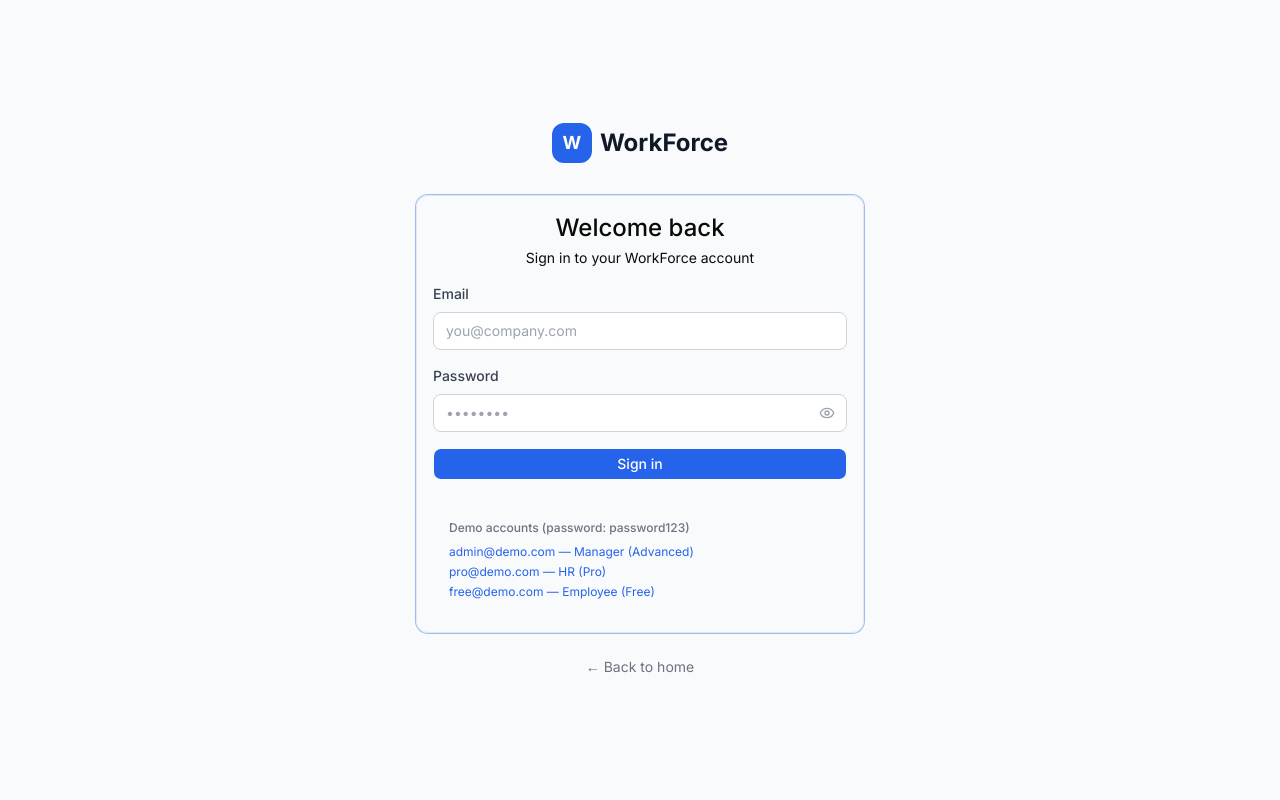
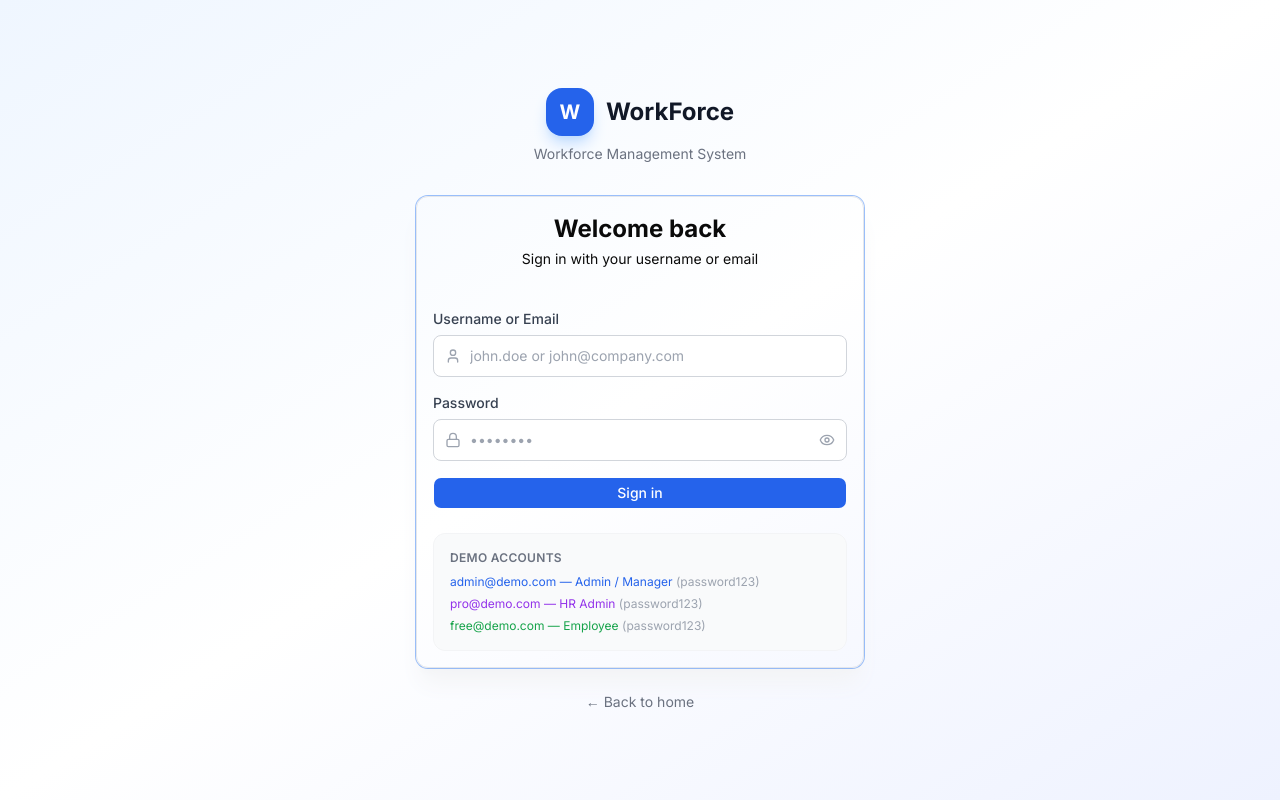
Before and after one commit to carltonqu/workforce-app, a Next.js app: page /login in a window 1280 px wide. Built offline with nearby package versions, Linux system fonts and the light colour scheme.

Commit message:
feat: admin sets username+password for employees, login accepts username or email

```diff
--- a/src/app/api/admin/employees/[id]/create-account/route.ts
+++ b/src/app/api/admin/employees/[id]/create-account/route.ts
@@ -25,14 +25,37 @@ export async function POST(req: NextRequest, { params }: { params: { id: string
   const emp = empRes.rows[0] as any;
 
   const body = await req.json();
-  const { password } = body;
-  if (!password || password.length < 6) return NextResponse.json({ error: "Password must be at least 6 characters" }, { status: 400 });
+  const { username, password } = body;
 
+  if (!username || username.trim().length < 3) {
+    return NextResponse.json({ error: "Username must be at least 3 characters" }, { status: 400 });
+  }
+  if (!password || password.length < 6) {
+    return NextResponse.json({ error: "Password must be at least 6 characters" }, { status: 400 });
+  }
+
+  // Validate username: only letters, numbers, dots, underscores
+  if (!/^[a-zA-Z0-9._]+$/.test(username.trim())) {
+    return NextResponse.json({ error: "Username can only contain letters, numbers, dots, and underscores" }, { status: 400 });
+  }
+
+  // Check if account already exists for this employee
   const existingByLinked = await db.execute({ sql: "SELECT id FROM User WHERE linkedEmployeeId=?", args: [params.id] });
-  if (existingByLinked.rows.length) return NextResponse.json({ error: "Account already exists for this employee" }, { status: 409 });
+  if (existingByLinked.rows.length) {
+    return NextResponse.json({ error: "Account already exists for this employee" }, { status: 409 });
+  }
 
+  // Check username not taken
+  const existingByUsername = await db.execute({ sql: "SELECT id FROM User WHERE username=?", args: [username.trim().toLowerCase()] });
+  if (existingByUsername.rows.length) {
+    return NextResponse.json({ error: "Username is already taken" }, { status: 409 });
+  }
+
+  // Check email not taken
   const existingByEmail = await prisma.user.findUnique({ where: { email: emp.email as string } });
-  if (existingByEmail) return NextResponse.json({ error: "An account with this email already exists" }, { status: 409 });
+  if (existingByEmail) {
+    return NextResponse.json({ error: "An account with this email already exists" }, { status: 409 });
+  }
 
   const hashedPassword = await bcrypt.hash(password, 10);
 
@@ -47,8 +70,17 @@ export async function POST(req: NextRequest, { params }: { params: { id: string
     },
   });
 
+  // Store username and link employee profile
+  await db.execute({
+    sql: "UPDATE User SET linkedEmployeeId=?, username=? WHERE id=?",
+    args: [params.id, username.trim().toLowerCase(), newUser.id],
+  });
   await db.execute({ sql: "UPDATE Employee SET orgId=? WHERE id=?", args: [adminUser.orgId || null, params.id] });
-  await db.execute({ sql: "UPDATE User SET linkedEmployeeId=? WHERE id=?", args: [params.id, newUser.id] });
 
-  return NextResponse.json({ success: true, userId: newUser.id, email: emp.email });
+  return NextResponse.json({
+    success: true,
+    userId: newUser.id,
+    username: username.trim().toLowerCase(),
+    email: emp.email,
+  });
 }
--- a/src/app/employees/employees-client.tsx
+++ b/src/app/employees/employees-client.tsx
@@ -440,15 +440,19 @@ function CreateAccountModal({
 }: {
   emp: Employee;
   onClose: () => void;
-  onSuccess: (empId: string) => void;
+  onSuccess: (empId: string, username: string) => void;
 }) {
+  const [username, setUsername] = useState("");
   const [password, setPassword] = useState("");
   const [confirmPassword, setConfirmPassword] = useState("");
   const [saving, setSaving] = useState(false);
   const [error, setError] = useState("");
+  const [created, setCreated] = useState<{ username: string; email: string } | null>(null);
 
   async function handleCreate() {
     setError("");
+    if (!username.trim() || username.trim().length < 3) { setError("Username must be at least 3 characters"); return; }
+    if (!/^[a-zA-Z0-9._]+$/.test(username.trim())) { setError("Username can only contain letters, numbers, dots, and underscores"); return; }
     if (password.length < 6) { setError("Password must be at least 6 characters"); return; }
     if (password !== confirmPassword) { setError("Passwords do not match"); return; }
     setSaving(true);
@@ -456,12 +460,47 @@ function CreateAccountModal({
       const res = await fetch(`/api/admin/employees/${emp.id}/create-account`, {
         method: "POST",
         headers: { "Content-Type": "application/json" },
-        body: JSON.stringify({ password }),
+        body: JSON.stringify({ username: username.trim().toLowerCase(), password }),
       });
       const data = await res.json();
       if (!res.ok) { setError(data.error || "Failed to create account"); return; }
-      onSuccess(emp.id);
+      setCreated({ username: data.username, email: data.email });
+      onSuccess(emp.id, data.username);
     } finally { setSaving(false); }
+  }
+
+  if (created) {
+    return (
+      <Modal title="Account Created!" onClose={onClose}
+        footer={<div className="flex justify-end"><Button onClick={onClose} className="bg-blue-600 hover:bg-blue-700 text-white">Done</Button></div>}
+      >
+        <div className="space-y-4 text-center py-2">
+          <div className="w-14 h-14 bg-green-100 dark:bg-green-900/30 rounded-full flex items-center justify-center mx-auto">
+            <CheckCircle2 className="w-7 h-7 text-green-600" />
+          </div>
+          <div>
+            <p className="font-semibold text-gray-900 dark:text-white text-lg">{emp.fullName}</p>
+            <p className="text-sm text-gray-500 mt-1">Login account has been created</p>
+          </div>
+          <div className="bg-blue-50 dark:bg-blue-900/20 border border-blue-200 dark:border-blue-800 rounded-xl p-4 text-left space-y-2">
+            <p className="text-xs font-semibold text-blue-700 dark:text-blue-300 uppercase tracking-wide">Login Credentials</p>
+            <div className="flex justify-between text-sm">
+              <span className="text-gray-500">Username</span>
+              <span className="font-mono font-semibold text-gray-900 dark:text-white">{created.username}</span>
+            </div>
+            <div className="flex justify-between text-sm">
+              <span className="text-gray-500">Email</span>
+              <span className="font-medium text-gray-900 dark:text-white">{created.email}</span>
+            </div>
+            <div className="flex justify-between text-sm">
+              <span className="text-gray-500">Password</span>
+              <span className="font-mono text-gray-900 dark:text-white">••••••••</span>
+            </div>
+          </div>
+          <p className="text-xs text-gray-400">Share these credentials with the employee so they can log in.</p>
+        </div>
+      </Modal>
+    );
   }
 
   return (
@@ -469,7 +508,7 @@ function CreateAccountModal({
       footer={
         <div className="flex justify-end gap-3">
           <Button variant="outline" onClick={onClose}>Cancel</Button>
-          <Button onClick={handleCreate} disabled={saving || !password || !confirmPassword}
+          <Button onClick={handleCreate} disabled={saving || !username || !password || !confirmPassword}
             className="bg-blue-600 hover:bg-blue-700 text-white">
             {saving ? <><Loader2 className="w-4 h-4 mr-2 animate-spin" />Creating...</> : "Create Account"}
           </Button>
@@ -477,25 +516,47 @@ function CreateAccountModal({
       }
     >
       <div className="space-y-4">
-        <div className="bg-gray-50 dark:bg-gray-800/50 rounded-lg p-3">
-          <p className="text-xs text-gray-500 dark:text-gray-400 mb-0.5">Employee</p>
-          <p className="font-medium text-gray-900 dark:text-white">{emp.fullName}</p>
-          <p className="text-sm text-gray-500">{emp.email}</p>
+        {/* Employee info */}
+        <div className="bg-gray-50 dark:bg-gray-800/50 rounded-lg p-3 flex items-center gap-3">
+          <div className="w-10 h-10 rounded-full bg-blue-100 dark:bg-blue-900/30 flex items-center justify-center flex-shrink-0">
+            <User className="w-5 h-5 text-blue-600" />
+          </div>
+          <div>
+            <p className="font-medium text-gray-900 dark:text-white text-sm">{emp.fullName}</p>
+            <p className="text-xs text-gray-500">{emp.email}</p>
+          </div>
         </div>
-        <Field label="Password (min. 6 characters)" required>
-          <FInput type="password" placeholder="••••••••" value={password}
+
+        <Field label="Username" required>
+          <FInput
+            placeholder="e.g. juan.delacruz or jdelacruz"
+            value={username}
+            onChange={(e) => setUsername(e.target.value.toLowerCase().replace(/[^a-z0-9._]/g, ""))}
+          />
+          <p className="text-xs text-gray-400 mt-0.5">Letters, numbers, dots, underscores only. Employee will use this to log in.</p>
+        </Field>
+
+        <Field label="Password" required>
+          <FInput type="password" placeholder="Min. 6 characters" value={password}
             onChange={(e) => setPassword(e.target.value)} />
         </Field>
+
         <Field label="Confirm Password" required>
-          <FInput type="password" placeholder="••••••••" value={confirmPassword}
+          <FInput type="password" placeholder="Re-enter password" value={confirmPassword}
             onChange={(e) => setConfirmPassword(e.target.value)} />
         </Field>
+
         {error && (
           <div className="flex items-center gap-2 text-sm text-red-600 bg-red-50 dark:bg-red-900/20 border border-red-200 dark:border-red-800 rounded-lg p-3">
-            <AlertCircle className="w-4 h-4 flex-shrink-0" />
-            {error}
+            <AlertCircle className="w-4 h-4 flex-shrink-0" />{error}
           </div>
         )}
+
+        <div className="bg-amber-50 dark:bg-amber-900/20 border border-amber-200 dark:border-amber-800 rounded-lg p-3">
+          <p className="text-xs text-amber-700 dark:text-amber-300">
+            💡 The employee will log in at <strong>/login</strong> using their <strong>username</strong> or email and this password.
+          </p>
+        </div>
       </div>
     </Modal>
   );
@@ -825,10 +886,9 @@ export function EmployeesClient({ user }: { user: any }) {
         <CreateAccountModal
           emp={accountModal.emp}
           onClose={() => setAccountModal(null)}
-          onSuccess={(empId) => {
+          onSuccess={(empId, _username) => {
             setAccountedIds(prev => { const s = new Set(Array.from(prev)); s.add(empId); return s; });
-            setAccountModal(null);
-            showToast("success", "Login account created successfully");
+            // Modal shows success state itself before closing
           }}
         />
       )}
--- a/src/app/login/page.tsx
+++ b/src/app/login/page.tsx
@@ -4,7 +4,7 @@ import { useState, Suspense } from "react";
 import { signIn } from "next-auth/react";
 import { useRouter, useSearchParams } from "next/navigation";
 import Link from "next/link";
-import { Loader2, Eye, EyeOff } from "lucide-react";
+import { Loader2, Eye, EyeOff, User, Lock } from "lucide-react";
 import { Button } from "@/components/ui/button";
 import {
   Card,
@@ -16,7 +16,6 @@ import {
 import { toast } from "sonner";
 
 function LoginForm() {
-  const router = useRouter();
   const searchParams = useSearchParams();
   const redirect = searchParams.get("redirect") || "/dashboard";
 
@@ -38,113 +37,110 @@ function LoginForm() {
     setLoading(false);
 
     if (!result || result.error) {
-      toast.error("Invalid email or password.");
+      toast.error("Invalid username/email or password.");
       return;
     }
 
-    // Force hard navigation to ensure session is picked up
     window.location.href = result.url ?? redirect;
   }
 
   return (
-    <div className="min-h-screen bg-gray-50 dark:bg-gray-950 flex items-center justify-center p-4">
+    <div className="min-h-screen bg-gradient-to-br from-blue-50 via-white to-indigo-50 dark:from-gray-950 dark:via-gray-900 dark:to-gray-950 flex items-center justify-center p-4">
       <div className="w-full max-w-md">
+        {/* Logo */}
         <div className="text-center mb-8">
-          <Link href="/" className="inline-flex items-center gap-2">
-            <div className="w-10 h-10 bg-blue-600 rounded-xl flex items-center justify-center">
-              <span className="text-white font-bold text-lg">W</span>
+          <Link href="/" className="inline-flex items-center gap-3">
+            <div className="w-12 h-12 bg-blue-600 rounded-2xl flex items-center justify-center shadow-lg shadow-blue-200">
+              <span className="text-white font-bold text-xl">W</span>
             </div>
-            <span className="font-bold text-2xl text-gray-900 dark:text-white">
-              WorkForce
-            </span>
+            <span className="font-bold text-2xl text-gray-900 dark:text-white">WorkForce</span>
           </Link>
+          <p className="text-gray-500 dark:text-gray-400 text-sm mt-2">Workforce Management System</p>
         </div>
 
-        <Card className="border border-gray-200 dark:border-gray-800">
-          <CardHeader className="text-center">
-            <CardTitle className="text-2xl">Welcome back</CardTitle>
-            <CardDescription>Sign in to your WorkForce account</CardDescription>
+        <Card className="border border-gray-200 dark:border-gray-800 shadow-xl shadow-gray-100 dark:shadow-none">
+          <CardHeader className="text-center pb-2">
+            <CardTitle className="text-2xl font-bold">Welcome back</CardTitle>
+            <CardDescription className="text-sm">Sign in with your username or email</CardDescription>
           </CardHeader>
-          <CardContent>
+          <CardContent className="pt-4">
             <form onSubmit={handleSubmit} className="space-y-4">
-              <div className="space-y-2">
+              {/* Username / Email */}
+              <div className="space-y-1.5">
                 <label className="text-sm font-medium text-gray-700 dark:text-gray-300">
-                  Email
+                  Username or Email
                 </label>
-                <input
-                  type="email"
-                  required
-                  value={form.email}
-                  onChange={(e) => setForm({ ...form, email: e.target.value })}
-                  placeholder="you@company.com"
-                  className="w-full px-3 py-2 border border-gray-300 dark:border-gray-700 rounded-lg bg-white dark:bg-gray-800 text-gray-900 dark:text-white placeholder-gray-400 focus:outline-none focus:ring-2 focus:ring-blue-500 focus:border-transparent text-sm"
-                />
+                <div className="relative">
+                  <User className="absolute left-3 top-1/2 -translate-y-1/2 w-4 h-4 text-gray-400" />
+                  <input
+                    type="text"
+                    required
+                    autoComplete="username"
+                    value={form.email}
+                    onChange={(e) => setForm({ ...form, email: e.target.value })}
+                    placeholder="john.doe or john@company.com"
+                    className="w-full pl-9 pr-4 py-2.5 border border-gray-300 dark:border-gray-700 rounded-lg bg-white dark:bg-gray-800 text-gray-900 dark:text-white placeholder-gray-400 focus:outline-none focus:ring-2 focus:ring-blue-500 focus:border-transparent text-sm transition"
+                  />
+                </div>
               </div>
 
-              <div className="space-y-2">
+              {/* Password */}
+              <div className="space-y-1.5">
                 <label className="text-sm font-medium text-gray-700 dark:text-gray-300">
                   Password
                 </label>
                 <div className="relative">
+                  <Lock className="absolute left-3 top-1/2 -translate-y-1/2 w-4 h-4 text-gray-400" />
                   <input
                     type={showPassword ? "text" : "password"}
                     required
+                    autoComplete="current-password"
                     value={form.password}
-                    onChange={(e) =>
-                      setForm({ ...form, password: e.target.value })
-                    }
+                    onChange={(e) => setForm({ ...form, password: e.target.value })}
                     placeholder="••••••••"
-                    className="w-full px-3 py-2 pr-10 border border-gray-300 dark:border-gray-700 rounded-lg bg-white dark:bg-gray-800 text-gray-900 dark:text-white placeholder-gray-400 focus:outline-none focus:ring-2 focus:ring-blue-500 focus:border-transparent text-sm"
+                    className="w-full pl-9 pr-10 py-2.5 border border-gray-300 dark:border-gray-700 rounded-lg bg-white dark:bg-gray-800 text-gray-900 dark:text-white placeholder-gray-400 focus:outline-none focus:ring-2 focus:ring-blue-500 focus:border-transparent text-sm transition"
                   />
                   <button
                     type="button"
                     onClick={() => setShowPassword(!showPassword)}
-                    className="absolute right-3 top-1/2 -translate-y-1/2 text-gray-400 hover:text-gray-600"
+                    className="absolute right-3 top-1/2 -translate-y-1/2 text-gray-400 hover:text-gray-600 transition"
                   >
-                    {showPassword ? (
-                      <EyeOff className="w-4 h-4" />
-                    ) : (
-                      <Eye className="w-4 h-4" />
-                    )}
+                    {showPassword ? <EyeOff className="w-4 h-4" /> : <Eye className="w-4 h-4" />}
                   </button>
                 </div>
               </div>
 
               <Button
                 type="submit"
-                className="w-full bg-blue-600 hover:bg-blue-700 text-white"
+                className="w-full bg-blue-600 hover:bg-blue-700 text-white py-2.5 mt-2"
                 disabled={loading}
               >
                 {loading ? (
-                  <>
-                    <Loader2 className="w-4 h-4 mr-2 animate-spin" />
-                    Signing in...
-                  </>
+                  <><Loader2 className="w-4 h-4 mr-2 animate-spin" />Signing in...</>
                 ) : (
                   "Sign in"
                 )}
               </Button>
             </form>
 
-            <div className="mt-6 p-4 bg-gray-50 dark:bg-gray-800 rounded-lg">
-              <p className="text-xs font-medium text-gray-500 dark:text-gray-400 mb-2">
-                Demo accounts (password: password123)
+            {/* Demo accounts */}
+            <div className="mt-6 p-4 bg-gray-50 dark:bg-gray-800/60 rounded-xl border border-gray-100 dark:border-gray-700">
+              <p className="text-xs font-semibold text-gray-500 dark:text-gray-400 mb-2 uppercase tracking-wide">
+                Demo Accounts
               </p>
-              <div className="space-y-1">
+              <div className="space-y-1.5">
                 {[
-                  { email: "admin@demo.com", label: "Manager (Advanced)" },
-                  { email: "pro@demo.com", label: "HR (Pro)" },
-                  { email: "free@demo.com", label: "Employee (Free)" },
+                  { email: "admin@demo.com", label: "Admin / Manager", color: "text-blue-600 dark:text-blue-400" },
+                  { email: "pro@demo.com", label: "HR Admin", color: "text-purple-600 dark:text-purple-400" },
+                  { email: "free@demo.com", label: "Employee", color: "text-green-600 dark:text-green-400" },
                 ].map((acc) => (
                   <button
                     key={acc.email}
                     type="button"
-                    onClick={() =>
-                      setForm({ email: acc.email, password: "password123" })
-                    }
-                    className="block w-full text-left text-xs text-blue-600 dark:text-blue-400 hover:underline"
+                    onClick={() => setForm({ email: acc.email, password: "password123" })}
+                    className={`block w-full text-left text-xs ${acc.color} hover:underline`}
                   >
-                    {acc.email} — {acc.label}
+                    {acc.email} — {acc.label} <span className="text-gray-400">(password123)</span>
                   </button>
                 ))}
               </div>
@@ -153,7 +149,7 @@ function LoginForm() {
         </Card>
 
         <p className="text-center text-sm text-gray-500 dark:text-gray-400 mt-6">
-          <Link href="/" className="hover:text-blue-600 dark:hover:text-blue-400">
+          <Link href="/" className="hover:text-blue-600 dark:hover:text-blue-400 transition">
             ← Back to home
           </Link>
         </p>
@@ -164,7 +160,11 @@ function LoginForm() {
 
 export default function LoginPage() {
   return (
-    <Suspense fallback={<div className="min-h-screen bg-gray-50 dark:bg-gray-950 flex items-center justify-center"><Loader2 className="w-8 h-8 animate-spin text-blue-600" /></div>}>
+    <Suspense fallback={
+      <div className="min-h-screen bg-gray-50 dark:bg-gray-950 flex items-center justify-center">
+        <Loader2 className="w-8 h-8 animate-spin text-blue-600" />
+      </div>
+    }>
       <LoginForm />
     </Suspense>
   );
--- a/src/lib/auth.ts
+++ b/src/lib/auth.ts
@@ -2,6 +2,14 @@ import NextAuth from "next-auth";
 import Credentials from "next-auth/providers/credentials";
 import bcrypt from "bcryptjs";
 import { prisma } from "@/lib/prisma";
+import { createClient } from "@libsql/client";
+
+function getDb() {
+  return createClient({
+    url: (process.env.DATABASE_URL ?? "").replace("libsql://", "https://"),
+    authToken: process.env.DATABASE_AUTH_TOKEN,
+  });
+}
 
 export const { handlers, signIn, signOut, auth } = NextAuth({
   trustHost: true,
@@ -10,17 +18,30 @@ export const { handlers, signIn, signOut, auth } = NextAuth({
     Credentials({
       name: "credentials",
       credentials: {
-        email: { label: "Email", type: "email" },
+        email: { label: "Username or Email", type: "text" },
         password: { label: "Password", type: "password" },
       },
       async authorize(credentials) {
-        if (!credentials?.email || !credentials?.password) {
-          return null;
+        if (!credentials?.email || !credentials?.password) return null;
+
+        const input = (credentials.email as string).trim().toLowerCase();
+        let user = null;
+
+        // Try email first
+        user = await prisma.user.findUnique({ where: { email: input } });
+
+        // If not found by email, try username via raw query
+        if (!user) {
+          const db = getDb();
+          const rows = await db.execute({
+            sql: "SELECT id FROM User WHERE LOWER(username)=?",
+            args: [input],
+          });
+          if (rows.rows.length) {
+            const userId = rows.rows[0].id as string;
+            user = await prisma.user.findUnique({ where: { id: userId } });
+          }
         }
-
-        const user = await prisma.user.findUnique({
-          where: { email: credentials.email as string },
-        });
 
         if (!user) return null;
 
@@ -28,7 +49,6 @@ export const { handlers, signIn, signOut, auth } = NextAuth({
           credentials.password as string,
           user.password
         );
-
         if (!passwordMatch) return null;
 
         return {
```
